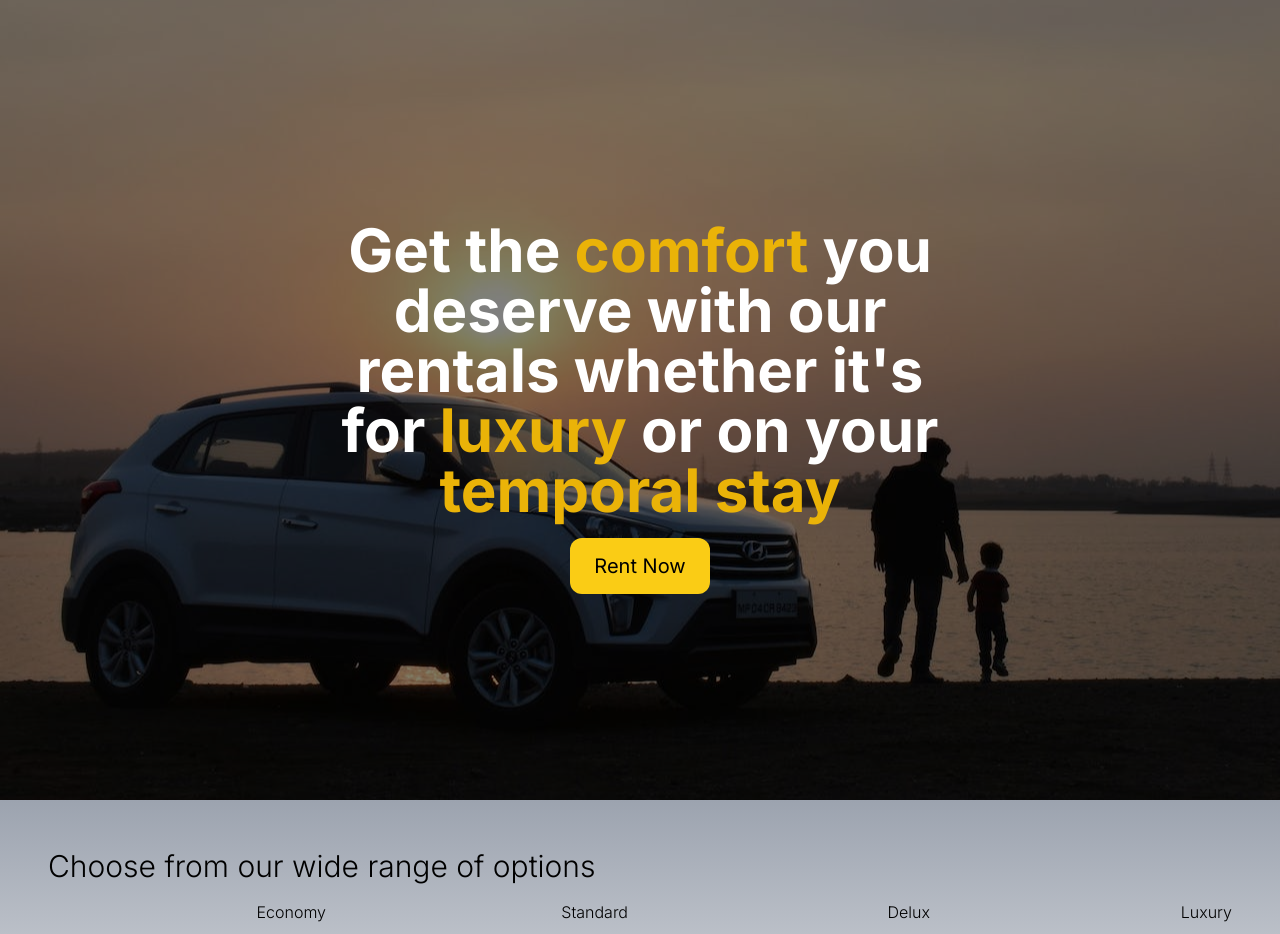
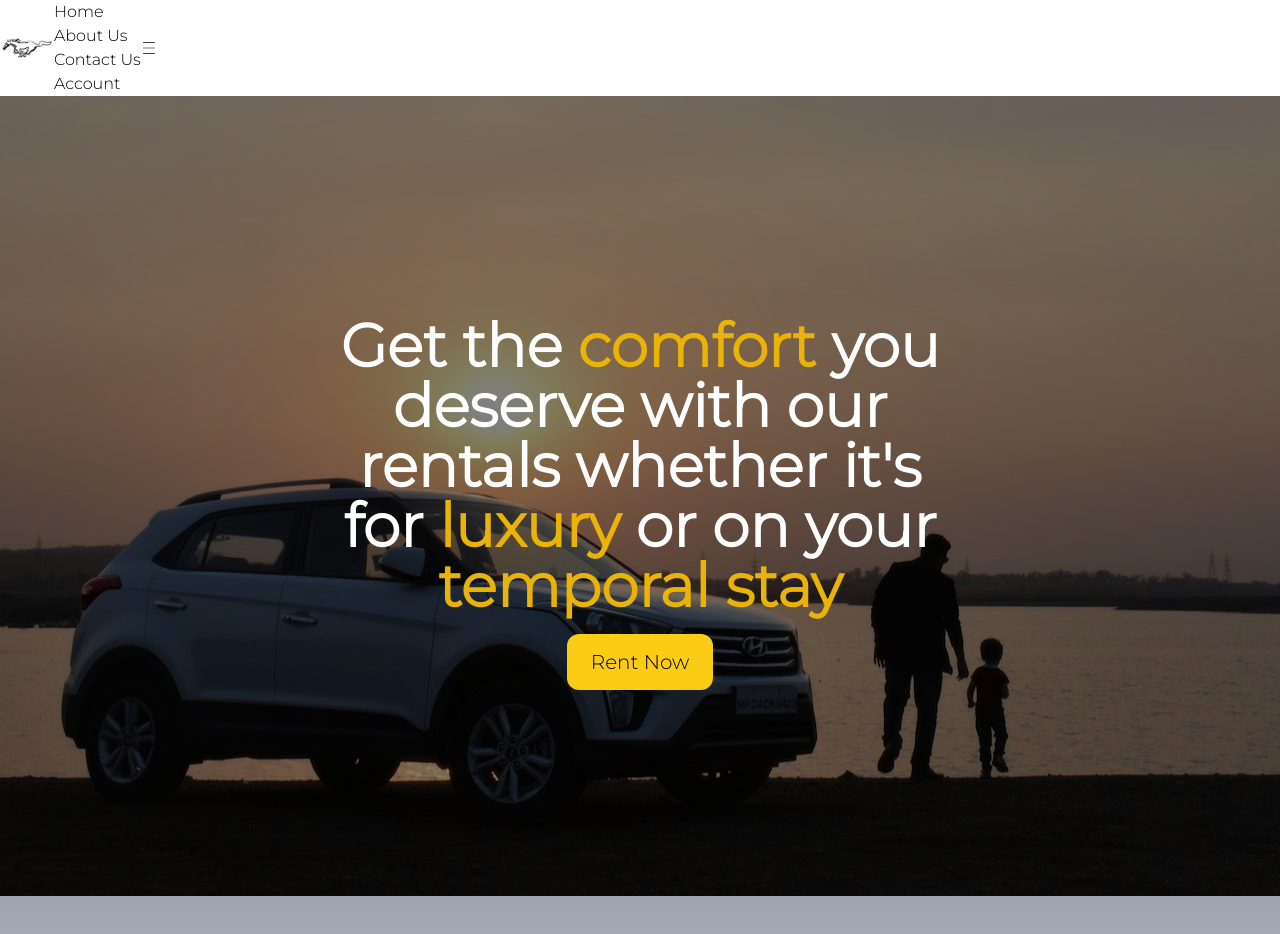
Before and after one commit to yourlordbishop/cartrip, a Next.js app: page / in a window 1280 px wide. Shown: the top 934 px of the page. Built offline with nearby package versions, Linux system fonts and the light colour scheme.

Commit message:
i created a nav and an open/close click

```diff
--- /dev/null
+++ b/Components/Nav.jsx
@@ -0,0 +1,96 @@
+"use client"
+import { useState } from "react";
+import Link from "next/link";
+import Image from "next/image";
+import { Montserrat } from "next/font/google";
+import {CiMenuBurger} from "react-icons/ci"
+import {IoCloseSharp} from "react-icons/io5"
+
+const montserrat_thin_100 = Montserrat({
+    subsets: ["latin"],
+    weight: "100"
+})
+
+export default function Nav () {
+    const [menu,setMenu] = useState(false);
+
+    return (
+        <>
+        <nav className="h-[60px] flex justify-between items-center px-4 bg-black">
+            <div>
+                <Image
+                width={54}
+                height={54}
+                src="/brands/mustang-logo.png"
+                alt="brand logo"/>
+            </div>
+
+            <ul className="hidden lg:flex gap-8">
+                <li>
+                    <Link
+                    className={`${montserrat_thin_100} text-yellow-50 text-lg`}
+                    href="/">Home</Link>
+                </li>
+                <li>
+                    <Link
+                    className={`${montserrat_thin_100} text-yellow-50 text-lg`}
+                    href="#">About Us</Link>
+                </li>
+                <li>
+                    <Link
+                    className={`${montserrat_thin_100} text-yellow-50 text-lg`}
+                    href="#">Contact Us</Link>
+                </li>
+                <li>
+                    <Link
+                    className={`${montserrat_thin_100} text-yellow-50 text-lg`}
+                    href="#">Account</Link>
+                </li>
+            </ul>
+
+            <blockquote className="lg:hidden">
+                {
+                !menu
+                ?
+                <CiMenuBurger onClick={() => setMenu(true)} className="text-yellow-50 text-2xl"/>
+                :
+                <IoCloseSharp onClick={() => setMenu(false)} className="text-yellow-50 text-2xl"/>
+                }
+            </blockquote>
+        </nav>
+
+        {/* MOBILE NAV */}
+
+        {
+        menu
+        ?
+        <div className="min-h-[180px] bg-black">
+            <div className="h-[6px] bg-gradient-to-r from-yellow-500 via-blue-500 to-red-500"></div>
+            <ul className="flex-col lg:flex gap-6 p-4">
+                <li>
+                    <Link
+                    className={`${montserrat_thin_100} text-yellow-50 text-lg`}
+                    href="/">Home</Link>
+                </li>
+                <li>
+                    <Link
+                    className={`${montserrat_thin_100} text-yellow-50 text-lg`}
+                    href="#">About Us</Link>
+                </li>
+                <li>
+                    <Link
+                    className={`${montserrat_thin_100} text-yellow-50 text-lg`}
+                    href="#">Contact Us</Link>
+                </li>
+                <li>
+                    <Link
+                    className={`${montserrat_thin_100} text-yellow-50 text-lg`}
+                    href="#">Account</Link>
+                </li>
+            </ul>
+        </div>
+        : null
+        }
+        </>
+    )
+}
--- a/app/layout.js
+++ b/app/layout.js
@@ -1,8 +1,12 @@
-import { Inter } from "next/font/google";
+import { Montserrat } from "next/font/google";
 import "./globals.css";
 import Footer from "@/Components/Footer";
+import Nav from "@/components/Nav"
 
-const inter = Inter({ subsets: ["latin"] });
+const Montserrat_thin_300 = Montserrat({
+  subsets: ["latin"],
+  weight: "300"
+});
 
 export const metadata = {
   title: "Car Trip | Car Rental Services",
@@ -12,10 +16,11 @@ export const metadata = {
 export default function RootLayout({ children }) {
   return (
     <html lang="en">
-      <body className={inter.className}>
+      <body className={Montserrat_thin_300.className}>
+        <Nav/>
         {children}
         <Footer/>
-        </body>
+      </body>
     </html>
   );
 }
--- a/lib/car-inventory.js
+++ b/lib/car-inventory.js
@@ -4,7 +4,7 @@ export const inventory = [
         type:"Sedan",
         class:"Economy",
         capacity:4,
-        rate:54000,
+        rate:"54,000",
         thumbmail:"/deals/02_economy_white.png"
     },
     {
@@ -12,7 +12,7 @@ export const inventory = [
         type:"Compact Sedan",
         class:"Standard",
         capacity:4,
-        rate:70000,
+        rate:"70,000",
         thumbmail:"/deals/03_standard_white.png"
     },
     {
@@ -20,23 +20,23 @@ export const inventory = [
         type:"Luxury Sedan",
         class:"Delux",
         capacity:4,
-        rate:90500,
+        rate:"90,500",
         thumbmail:"/deals/04_premium.png"
     },
     {
         id:"YT36",
         type:"Mini SUV",
         class:"Luxury",
-        capacity:4-6,
-        rate:110500,
+        capacity:4,
+        rate:"110,500",
         thumbmail:"/deals/05_suv-small_white.png"
     },
     {
         id:"YT26",
         type:"Jeep",
         class:"Premium",
-        capacity:4-6,
-        rate:160000,
+        capacity:"4-6",
+        rate:"160,000",
         thumbmail:"/deals/07_suv-large_white.png"
     },
     {
@@ -44,7 +44,7 @@ export const inventory = [
         type:"Sports",
         class:"Classy",
         capacity:2,
-        rate:180000,
+        rate:"180,000",
         thumbmail:"/deals/09_sport_tealgrey.png"
     },
     {
@@ -52,7 +52,7 @@ export const inventory = [
         type:"Van",
         class:"Family",
         capacity:7,
-        rate:150000,
+        rate:"150,000",
         thumbmail:"/deals/11_van_white.png"
     },
     {
@@ -60,7 +60,7 @@ export const inventory = [
         type:"Truck",
         class:"HeavyDuty",
         capacity:4,
-        rate:130500,
+        rate:"130,500",
         thumbmail:"/deals/12_truck_white.png"
     },
 ]
```
